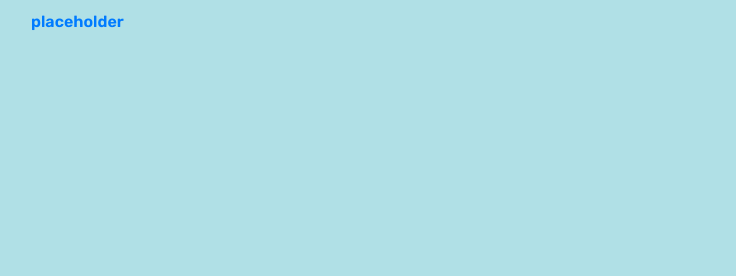
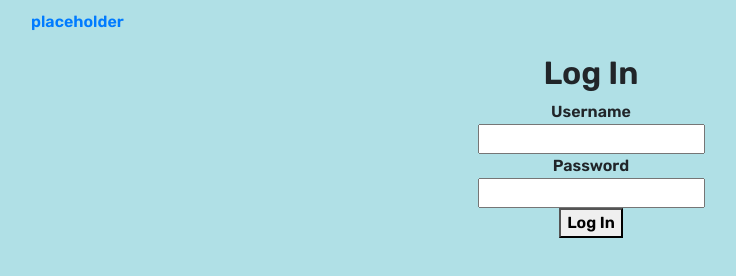
Before and after one commit to jvillacinda11/stonkStalks, a plain HTML site: page public/login.html in a window 1280 px wide. Shown: the whole page, without its empty margins (49-785 px from the left). Drawn offline with nearby package versions, Linux system fonts and the light colour scheme; a web font is replaced by a local one.

Commit message:
create login html

```diff
--- a/public/login.html
+++ b/public/login.html
@@ -28,7 +28,24 @@
   </div>
 
   <!-- BODY -->
-
+<div class="login">
+  <div class="container">
+    <h2>Log In</h2>
+    <form action="#">
+      <div class="input-row login-input">
+        <div class="input-label">Username</div>
+        <input name="username" type="username" value>
+      </div>
+      <div class="input-row login-input">
+        <div class="input-label">Password</div>
+        <input name="password" type="password" value>
+      </div>
+      <div class="login-btn-bar">
+        <button type="submit">Log In</button>
+      </div>
+    </form>
+  </div>
+</div>
 
 
   <script src="https://code.jquery.com/jquery-3.2.1.slim.min.js"
```
Also changed, not shown: public/islandTemplate.html (added), public/userTemplate.html (added).
